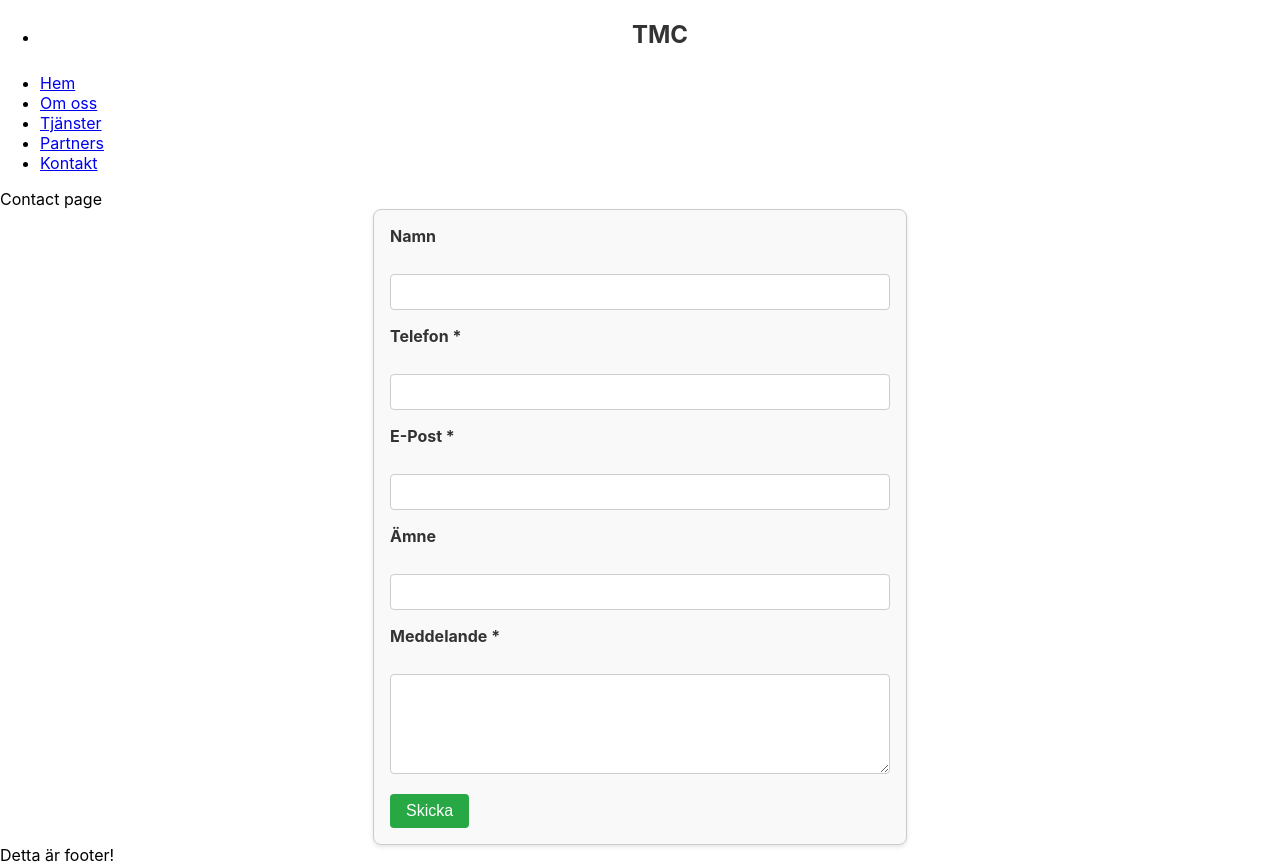
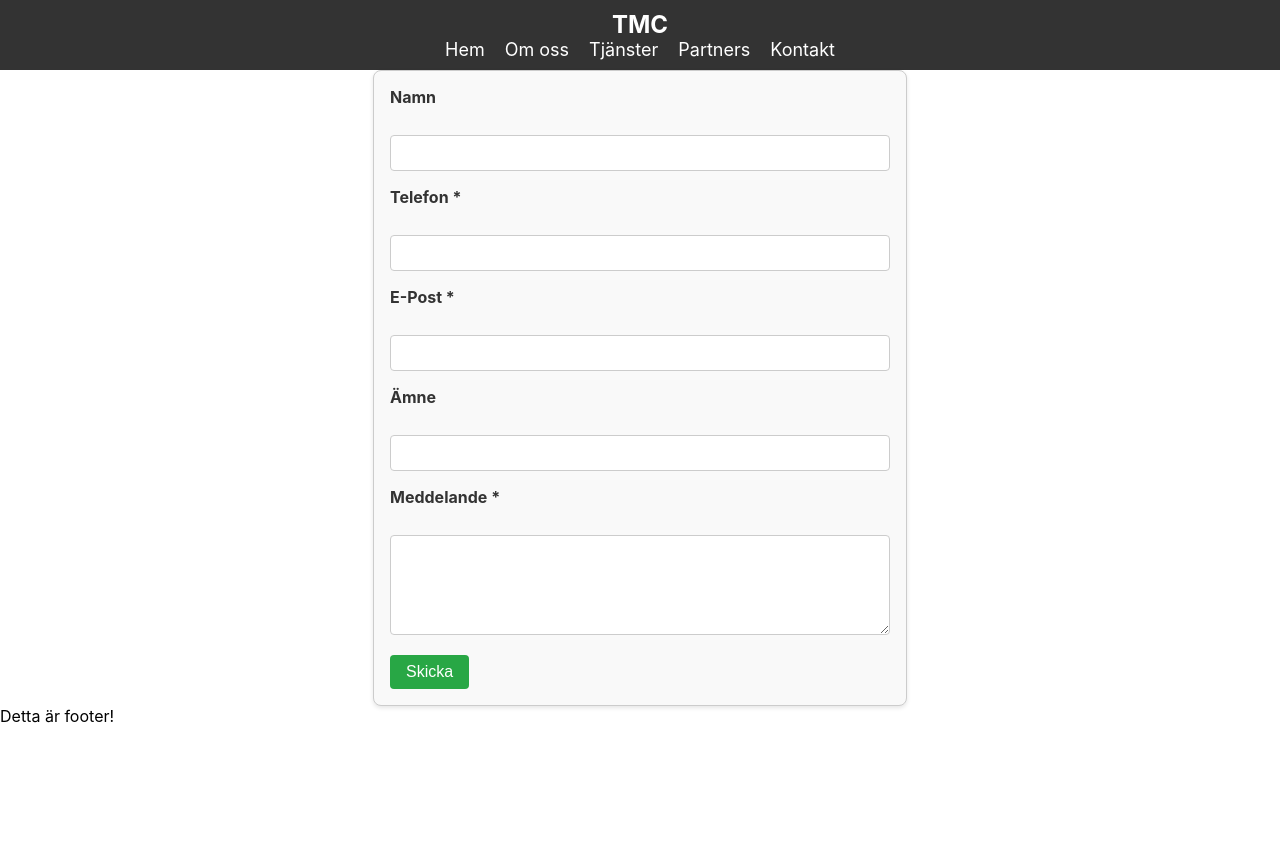
Before and after one commit to valle1336/project1_frontend, a React (Create React App) app in the folder project1-frontend/: page /contact in a window 1280 px wide. After the commit the page ends 800 px from the top, so only its background shows below. Built offline with nearby package versions, Linux system fonts and the light colour scheme.

Commit message:
Added som css

```diff
--- a/project1-frontend/src/components/Navbar.css
+++ b/project1-frontend/src/components/Navbar.css
@@ -0,0 +1,32 @@
+nav {
+  background-color: #333; /* Bakgrundsfärg */
+  padding: 10px 0; /* Fyllning (topp och botten) */
+}
+
+ul {
+  list-style-type: none; /* Ta bort punktlistan */
+  margin: 0; /* Ta bort marginalen */
+  padding: 0; /* Ta bort fyllning */
+  text-align: center; /* Centrera texten */
+}
+
+li {
+  display: inline; /* Visa listelementet som inline-block */
+  margin-right: 20px; /* Högermarginal mellan listelement */
+}
+
+.logo {
+  color: #fff; /* Textfärg */
+  margin: 0; /* Ta bort marginal */
+  font-size: 24px; /* Textstorlek */
+}
+
+a {
+  color: #fff; /* Länkfärg */
+  text-decoration: none; /* Ta bort understrykning */
+  font-size: 18px; /* Textstorlek */
+}
+
+a:hover {
+  text-decoration: underline; /* Understryk länken vid hovring */
+}
--- a/project1-frontend/src/components/Navbar.jsx
+++ b/project1-frontend/src/components/Navbar.jsx
@@ -7,7 +7,7 @@ function Navbar() {
     <nav>
       <ul>
         <li>
-          <h1>TMC</h1>
+          <h1 className="logo">TMC</h1>
         </li>
         <li>
           <Link to="/">Hem</Link>
--- a/project1-frontend/src/views/Contact.jsx
+++ b/project1-frontend/src/views/Contact.jsx
@@ -41,7 +41,7 @@ function Contact() {
 
   return (
     <>
-      <div>Contact page</div>
+      <div></div>
       <form onSubmit={hanldeSubmission}>
         <div>
           <label htmlFor="">Namn</label>
```
